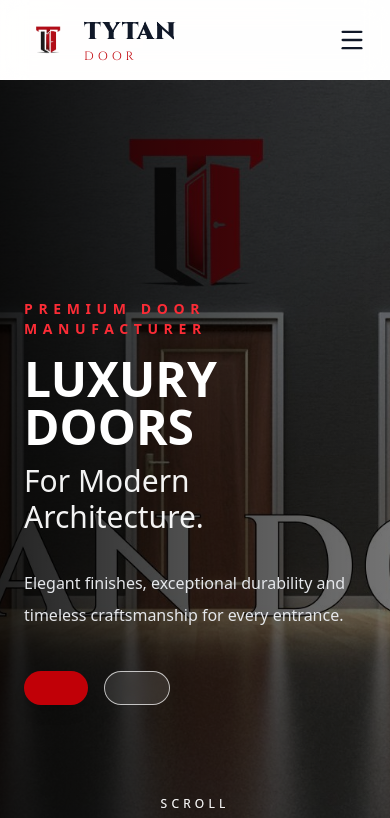
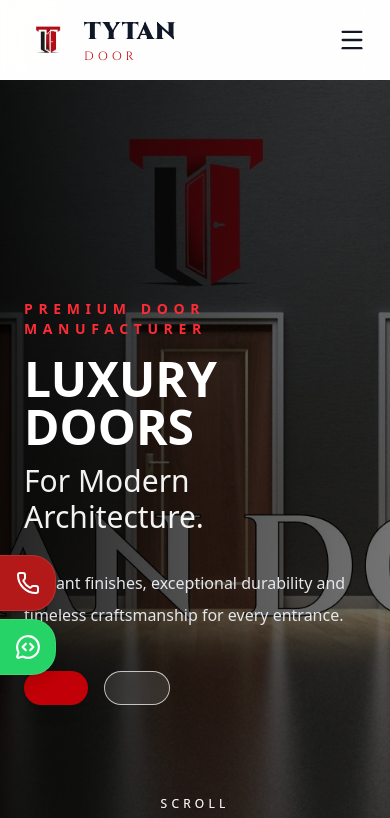
Before and after one commit to avisinghss/tytandoor, a React (Vite) app: page / in a window 390 px wide. Shown: the top 818 px of the page. Built offline with nearby package versions, Linux system fonts and the light colour scheme.

Commit message:
sticky icon added

```diff
--- /dev/null
+++ b/src/components/common/StickyActions.jsx
@@ -0,0 +1,35 @@
+import React from 'react';
+import { Phone, MessageCircleCode } from 'lucide-react'; // Elegant React Icons
+
+export default function StickyActions() {
+  // Aap yahan apne actual details fill kar sakte hain
+  const phoneNumber = "+918318886379";
+  const whatsAppNumber = "918318886379";
+  const whatsAppMessage = encodeURIComponent("Hello! I am interested in your premium doors collection.");
+
+  return (
+    <div className="fixed left-0 bottom-[20%] z-50 flex flex-col space-y-2 lg:hidden">
+
+      {/* 1. Phone Call Action Button */}
+      <a
+        href={`tel:${phoneNumber}`}
+        className="flex items-center justify-center w-14 h-14 bg-[#b31919] hover:bg-[#911414] text-white shadow-lg transition-all duration-300 active:scale-95 rounded-r-[24px] border-y border-r border-white/10"
+        aria-label="Call Us"
+      >
+        <Phone size={24}/>
+      </a>
+
+      {/* 2. WhatsApp Direct Chat Button */}
+      <a
+        href={`https://wa.me/${whatsAppNumber}?text=${whatsAppMessage}`}
+        target="_blank"
+        rel="noopener noreferrer"
+        className="flex items-center justify-center w-14 h-14 bg-[#25D366] hover:bg-[#20ba5a] text-white shadow-lg transition-all duration-300 active:scale-95 rounded-r-[24px] border-y border-r border-white/10"
+        aria-label="Chat on WhatsApp"
+      >
+        <MessageCircleCode size={26} />
+      </a>
+
+    </div>
+  );
+}
--- a/src/pages/Home.jsx
+++ b/src/pages/Home.jsx
@@ -2,6 +2,7 @@ import Hero from "../components/hero/Hero";
 import WhyChooseUs from "../components/home/WhyChooseUs";
 import CategoriesSection from "../components/home/CategoriesSection";
 import FeaturedProducts from "../components/home/FeaturedProducts";
+import StickyActions from "./../components/common/StickyActions";
 // import GallerySection from "../components/home/GallerySection"; will update in the future
 import Testimonials from "../components/home/Testimonials";
 import CTASection from "../components/home/CTASection";
@@ -14,6 +15,8 @@ export default function Home() {
       <FeaturedProducts />
       <CategoriesSection />
       {/* <GallerySection /> will update in the future */}
+      {/* Floating Interactive Controls */}
+      <StickyActions />
       <Testimonials />
       <WhyChooseUs />
       <CTASection />
```
